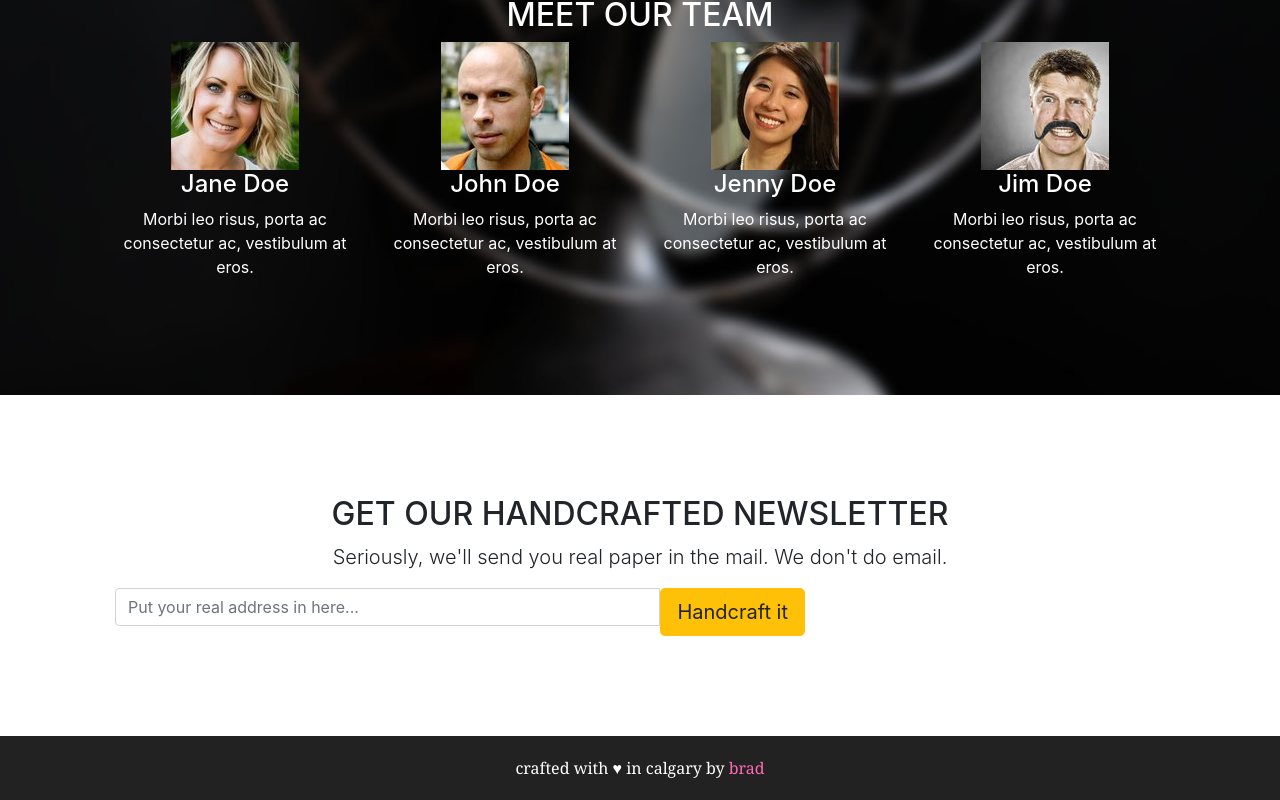
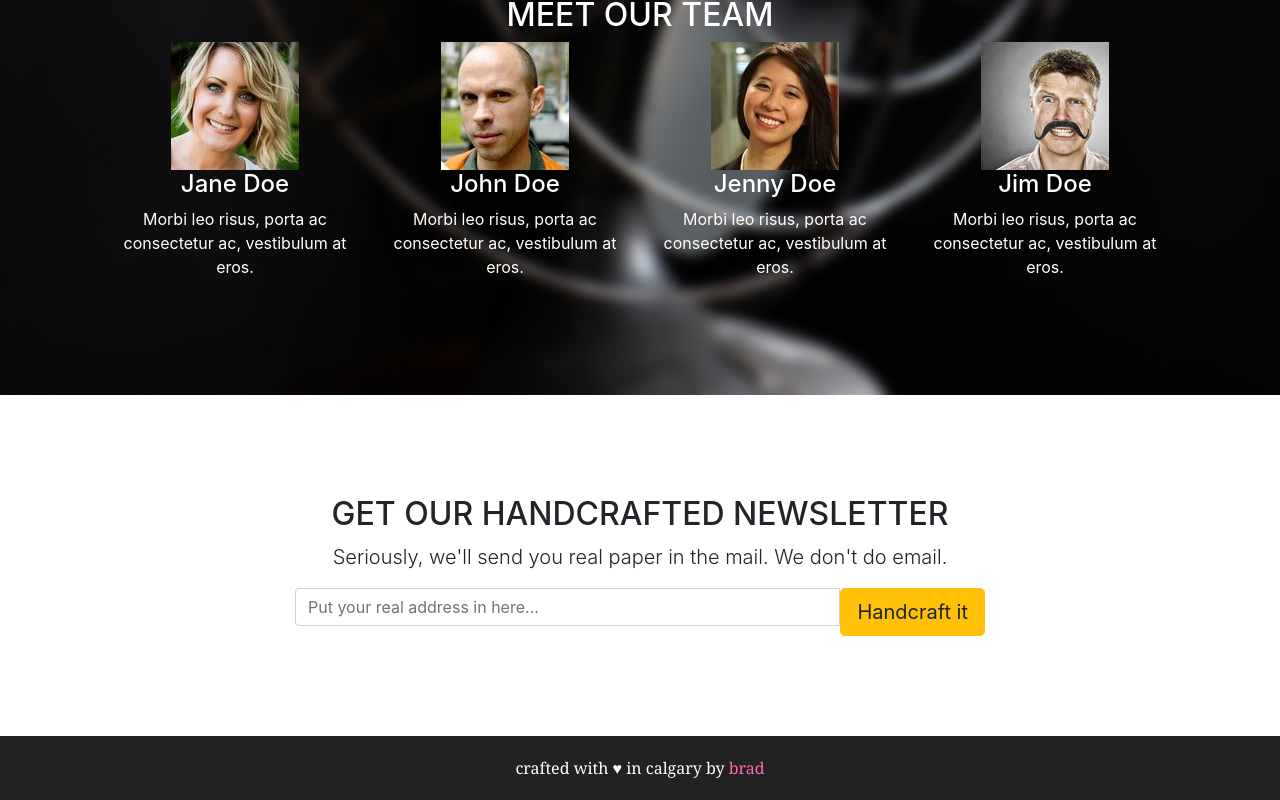
Before and after one commit to PeterLion/inyanjacourseui-react, a React (Create React App) app: page /about-us in a window 1280 px wide. Shown: the part 1429-2229 px from the top of the page. Built offline with nearby package versions, Linux system fonts and the light colour scheme.

Commit message:
I have confogured the offset

```diff
--- a/src/components/Layout/About.js
+++ b/src/components/Layout/About.js
@@ -79,7 +79,7 @@ class About extends Component {
                         <h2>Get our handcrafted newsletter</h2>
                         <p className="lead mt-2">Seriously, we'll send you real paper in the mail. We don't do email.</p>
                         <div className="row">
-                            <div className="col-sm-8 col-sm-offset-2">
+                            <div className="col-sm-8 offset-2">
                                 <form>
                                     <div className="input-group">
                                         <input type="text" className="form-control input-lg" placeholder="Put your real address in here..." />
```
